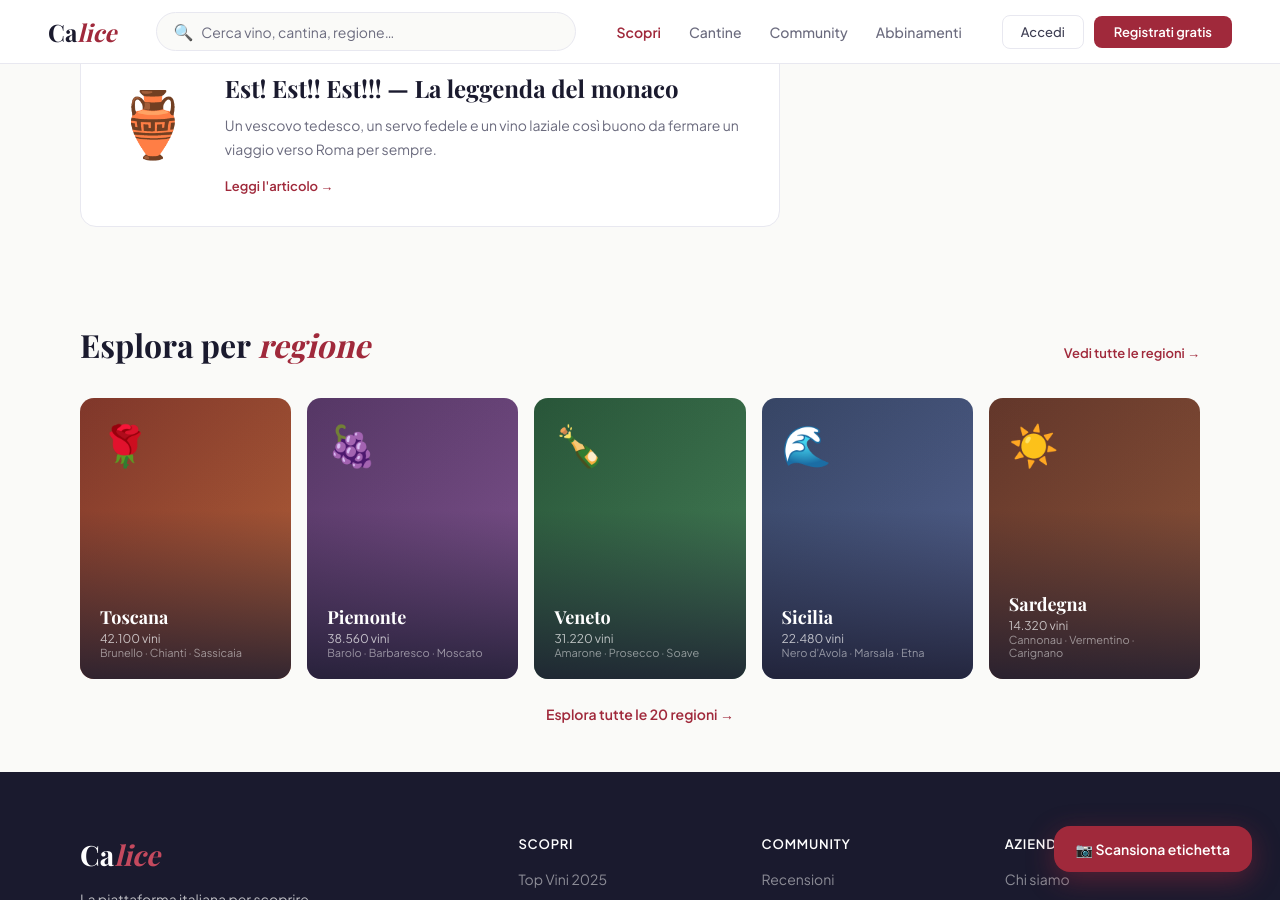
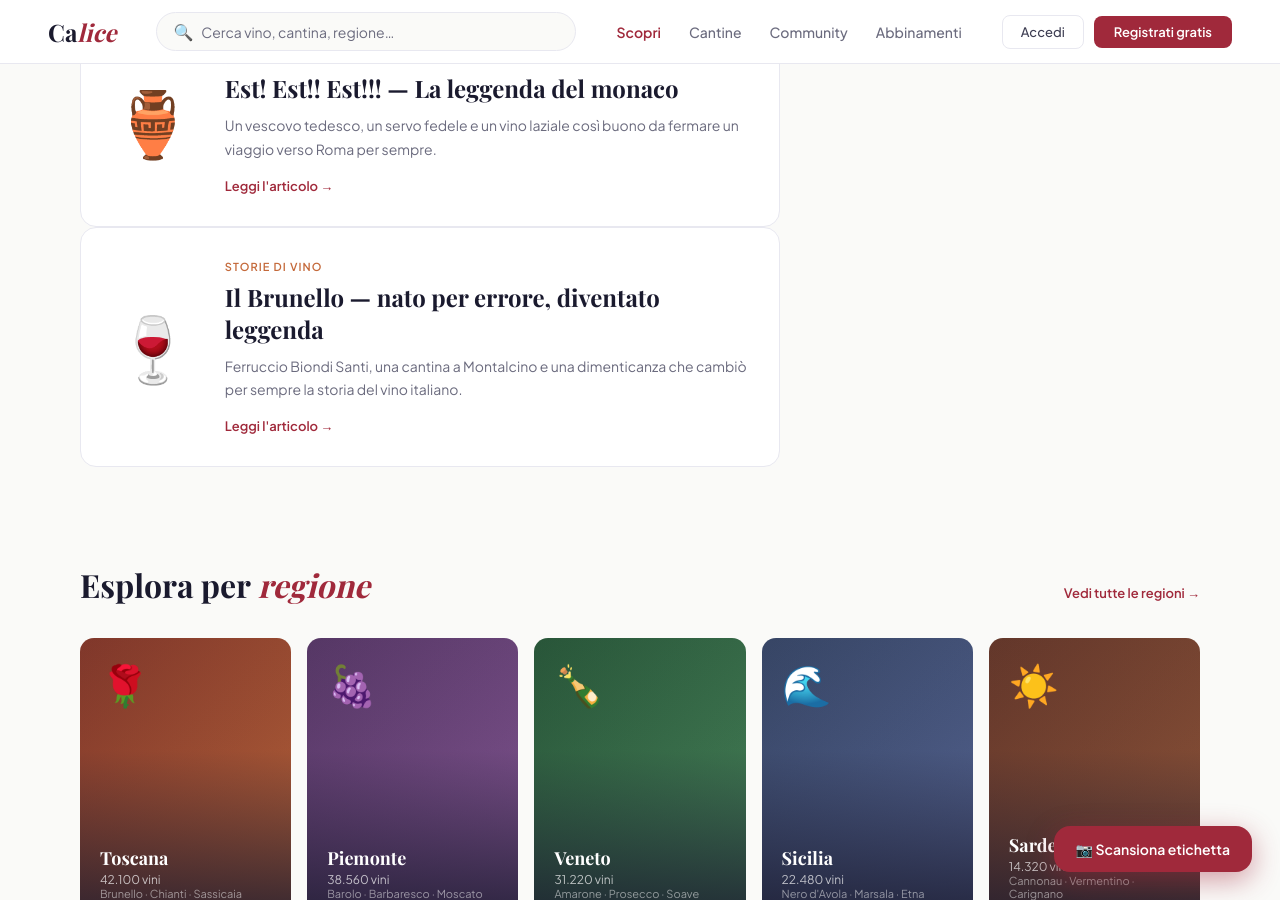
Before and after one commit to Barcolana/Calice, a Jekyll site: the page built from index.html, in a window 1280 px wide and 900 px high, scrolled down 5860 px. Built offline with Jekyll 4.4.1, drawn with Linux system fonts in a browser that asks for light colours; some web fonts are replaced.

Commit message:
Aggiunta card Brunello in homepage

```diff
--- a/index.html
+++ b/index.html
@@ -1798,6 +1798,17 @@
             </div>
         </a>
 
+        <a href="{{ site.baseurl }}/blog/brunello" class="blog-card">
+            <div class="blog-card-emoji">🍷</div>
+            <div class="blog-card-body">
+                <div class="blog-card-tag">Storie di Vino</div>
+                <div class="blog-card-title">Il Brunello — nato per errore, diventato leggenda</div>
+                <div class="blog-card-desc">Ferruccio Biondi Santi, una cantina a Montalcino e una dimenticanza che
+                    cambiò per sempre la storia del vino italiano.</div>
+                <div class="blog-card-cta">Leggi l'articolo →</div>
+            </div>
+        </a>
+
 
     </div>
 
```
